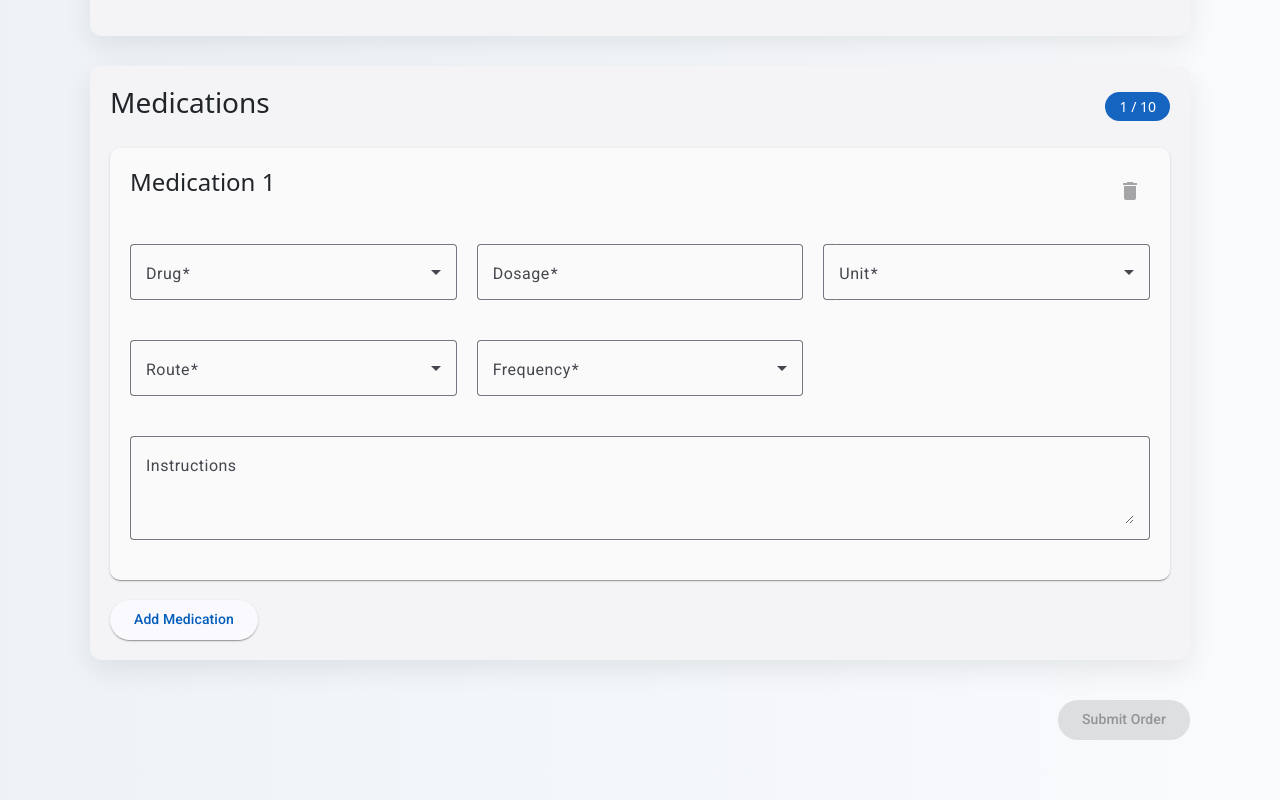
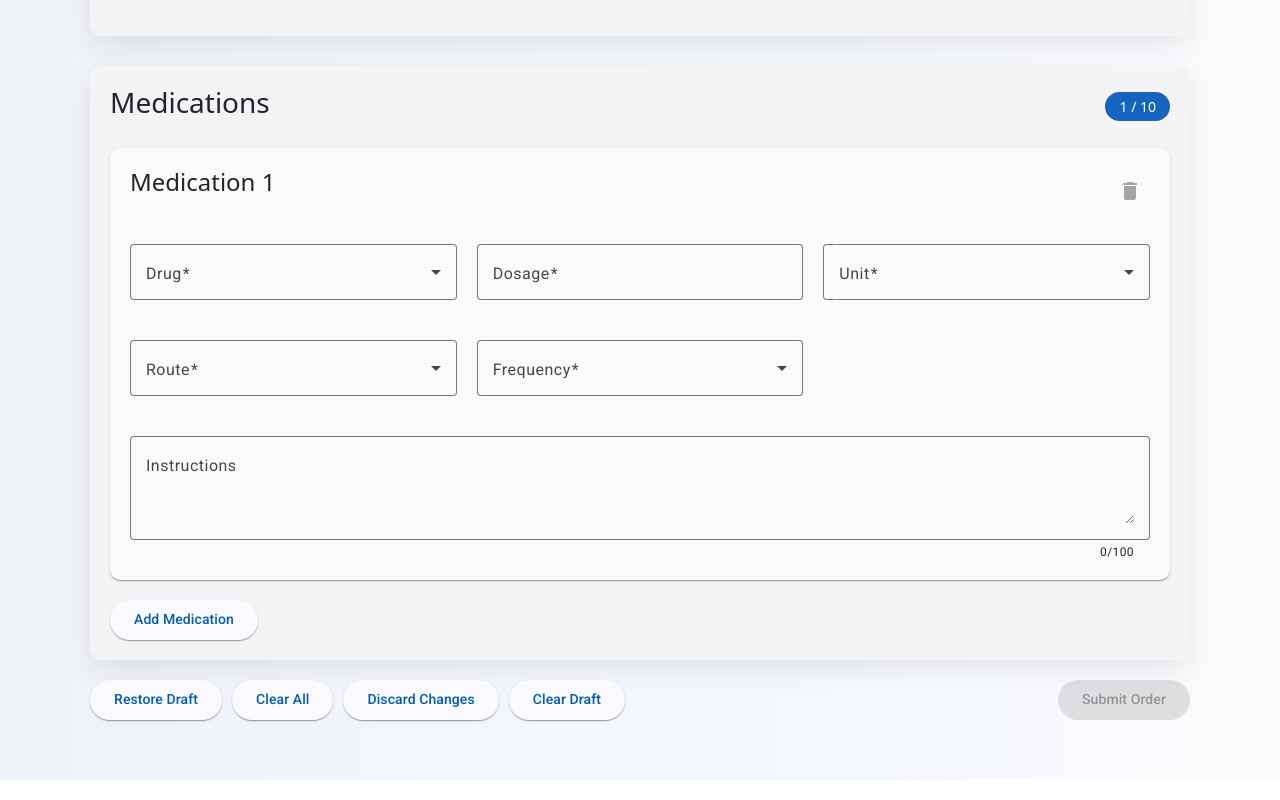
Before and after one commit to muhammadashfaq28/Angular-medication-management-, an Angular app: page / in a window 1280 px wide. Shown: the part 500-1300 px from the top of the page. Built offline with nearby package versions, Linux system fonts and the light colour scheme.

Commit message:
Save Draft & Clear Draft Buttons Added

```diff
--- a/src/app/app.routes.ts
+++ b/src/app/app.routes.ts
@@ -1,3 +1,12 @@
 import { Routes } from '@angular/router';
+import { MedicationOrder } from './components/medication-order/medication-order';
+import { unsavedChangesGuard } from './guards/unsaved-changes-guard';
 
-export const routes: Routes = [];
+export const routes: Routes = [
+    {
+        path: '',
+        component: MedicationOrder,
+        canDeactivate: [unsavedChangesGuard]
+    },
+
+];
--- a/src/app/components/medication-order/medication-order.css
+++ b/src/app/components/medication-order/medication-order.css
@@ -97,3 +97,16 @@
   border-radius: 5px;
   margin-top: 8px;
 }
+
+
+.submit-section {
+    display: flex;
+    justify-content: space-between;
+    align-items: center;
+    margin-top: 20px;
+}
+
+.left-buttons {
+    display: flex;
+    gap: 10px;
+}
--- a/src/app/components/medication-order/medication-order.html
+++ b/src/app/components/medication-order/medication-order.html
@@ -16,7 +16,7 @@
             <div class="unsave-banner">
                 ⚠ You have unsaved changes
             </div>
-        }
+            }
 
             <div class="form-grid" formGroupName="patientInfo">
 
@@ -239,6 +239,10 @@
                             <mat-label>Instructions</mat-label>
                             <textarea matInput rows="3" formControlName="instructions"></textarea>
 
+                            <mat-hint align="end">
+                                {{ med.get('instructions')?.value?.length || 0 }}/100
+                            </mat-hint>
+
                             @if (med.get('instructions')?.invalid && med.get('instructions')?.touched) {
                             <mat-error>
                                 @if (med.get('instructions')?.errors?.['required']) {
@@ -269,10 +273,30 @@
         </mat-card>
 
         <div class="submit-section">
-            <button mat-raised-button color="accent" (click)="onSubmit()" [disabled]="form.invalid">
-                Submit Order
-            </button>
+            <div class="left-buttons">
+                <button type="button" mat-raised-button color="accent" (click)="restoreDraft()">
+                    Restore Draft
+                </button>
+
+                <button type="button" mat-raised-button color="accent" (click)="clearAll()">
+                    Clear All
+                </button>
+
+                <button type="button" mat-raised-button color="accent" (click)="discardChanges()">
+                    Discard Changes
+                </button>
+                <button type="button" mat-raised-button color="accent" (click)="clearDraft()">
+                    Clear Draft
+                </button>
+            </div>
+
+            <div class="right-button">
+                <button mat-raised-button color="accent" (click)="onSubmit()" [disabled]="form.invalid">
+                    Submit Order
+                </button>
+            </div>
         </div>
+
 
     </form>
 </div>
--- a/src/app/components/medication-order/medication-order.ts
+++ b/src/app/components/medication-order/medication-order.ts
@@ -15,6 +15,7 @@ import { MatDatepickerModule } from '@angular/material/datepicker';
 import { MatNativeDateModule } from '@angular/material/core';
 import { debounceTime, distinctUntilChanged, startWith } from 'rxjs/operators';
 import { log } from 'console';
+import { CanComponentDeactivate } from '../../guards/unsaved-changes-guard';
 
 
 
@@ -27,6 +28,8 @@ import { log } from 'console';
   styleUrl: './medication-order.css',
 })
 export class MedicationOrder implements OnInit {
+
+
 
   drugs = availableDrugs;
   routesList = routes
@@ -134,8 +137,8 @@ export class MedicationOrder implements OnInit {
 
     /*  Track form changes to set unsaved changes flag */
 
-    this.form.valueChanges.subscribe(() =>{
-      if(this.form.dirty){
+    this.form.valueChanges.subscribe(() => {
+      if (this.form.dirty) {
         this.hasUnsaveChanges = true
       }
     })
@@ -146,26 +149,35 @@ export class MedicationOrder implements OnInit {
     this.form.valueChanges.pipe(
       debounceTime(5000)
     ).subscribe(() => {
+
       if (this.form.dirty && this.form.valid) {
-        localStorage .setItem('medication-draft',
+        if (typeof window !== 'undefined') {
+          localStorage.setItem('medication-draft',
             JSON.stringify(this.form.getRawValue()));
+          console.log('Draft Saved');
+        }
       }
 
-      console.log('Draft Saved');
     });
 
     // ye draft saved ko console ma show karega jab bhi form ma changes karenge aur 5 second
     //  ke baad jab form valid hoga tabhi localStorage ma save karega
+    // typeof window check karta h k browser environment ma h ya server side rendering ma h
+    // taki localStorage access kar sake without error
 
+    if (typeof window !== 'undefined') {
       const savedDraft = localStorage.getItem('medication-draft');
+      if (typeof window !== 'undefined')
         if (savedDraft) {
+
           const data = JSON.parse(savedDraft);
           this.form.patchValue(data);
         }
     }
+  }
 
   //unsaveChanges
-  hasUnsaveChanges = false
+  hasUnsaveChanges: boolean = false
 
   submitted = false;
 
@@ -228,12 +240,59 @@ export class MedicationOrder implements OnInit {
     this.submitted = true;
 
     if (this.formService.validateForm(this.form)) {
+      alert('✅  Medication Order Submitted Successfully!');
       console.log(this.form.value);
-
-      this.hasUnsaveChanges = false
       this.form.markAsPristine()
+    }
   }
 
 
+  // yee agr ham apnt draft ko restore karna chahte h to localStorage se item get karega
+  //  aur form ma patchValue k through data fill kar dega
+  restoreDraft() {
+
+    if (typeof window !== 'undefined') { }
+
+    const savedDraft = localStorage.getItem('medication-draft')
+    if (savedDraft) {
+
+      const data = JSON.parse(savedDraft)
+      this.form.patchValue(data)
+      console.log('Draft Restored');
+    } else {
+      console.log('No Draft Found');
     }
   }
+  // yee draft cler karne k liye h localStorage se item remove kar dega aur console ma message show karega
+  clearDraft() {
+    if (typeof window !== 'undefined')
+      localStorage.removeItem('medication-draft')
+    console.log('Draft Cleared');
+  }
+
+  // clearall form fields
+  clearAll() {
+    const patientInfo = this.form.get('patientInfo')?.value
+    this.form.reset()
+
+    // patientinfo wapis set kar raha h
+    this.form.patchValue({
+      patientInfo: patientInfo
+    })
+  }
+
+  // yee last save draft par jata h dirty state reset kar deta h aur form ko wapis pristine bana deta h
+
+  discardChanges() {
+    if (typeof window !== 'undefined') {
+      const saveddraft = localStorage.getItem('medication-draft')
+      if (saveddraft) {
+        const data = JSON.parse(saveddraft)
+        this.form.patchValue(data)
+        this.form.markAsPristine()
+        this.hasUnsaveChanges = false
+        console.log('Changes Discarded, Reverted to Last Saved Draft');
+      }
+    }
+  }
+}
--- /dev/null
+++ b/src/app/guards/unsaved-changes-guard.ts
@@ -0,0 +1,13 @@
+import { CanActivateFn, CanDeactivateFn } from '@angular/router';
+
+
+
+  export interface CanComponentDeactivate {
+    hasUnsavedChanges: boolean;
+  }
+export const unsavedChangesGuard: CanDeactivateFn<CanComponentDeactivate> = (component) => {
+  if(component.hasUnsavedChanges){
+    return confirm('You have unsaved changes. Do you really want to leave?');
+  }
+  return true;
+};
```
Also changed, not shown: 1 other file (tests, documents, lock files or other folders). Lines whose indentation alone changed are shown as unchanged.
